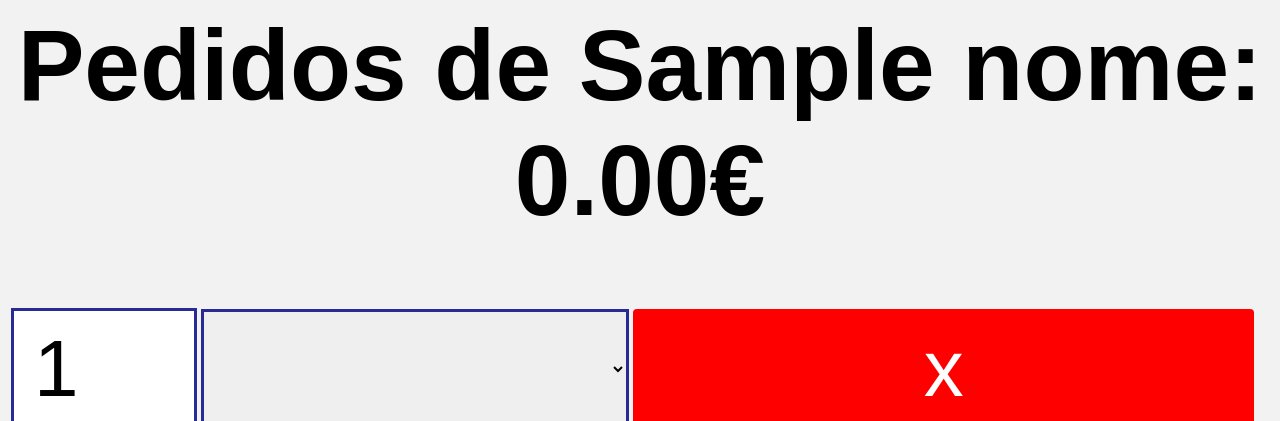
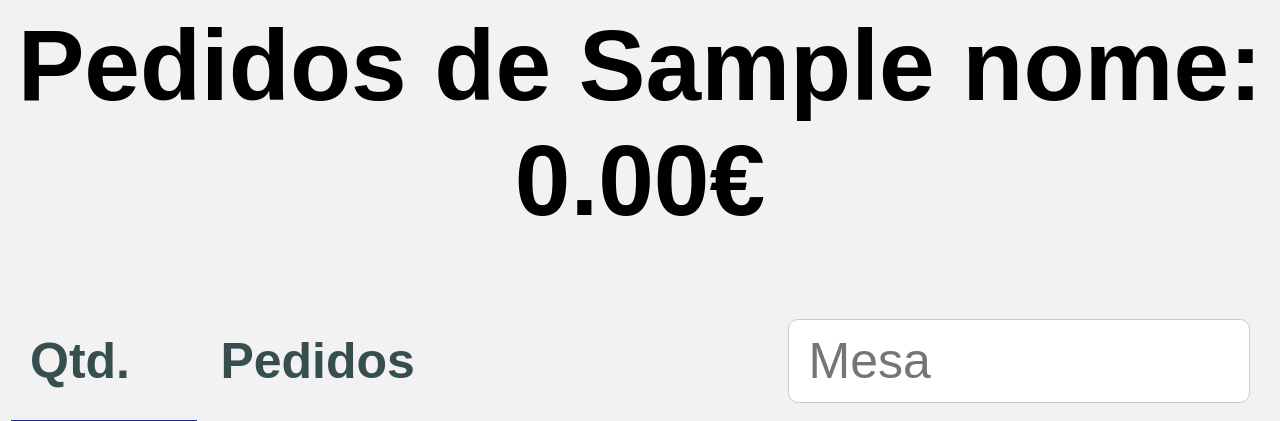
Before and after one commit to rodrig20/servivo-mesa, a Python web app: template templates/fazerPedido.html in a window 1280 px wide. Shown: the top 421 px of the page. Run offline with Jinja, Linux system fonts and the light colour scheme; the template is opened without the code that fills it: most values are stand-ins (such as "Sample title", 1, 10 or a date in 2020); lists and menus that the app fills with data are empty.

Commit message:
Adicionar uma mesa especifica a cada Pedido

```diff
--- a/static/meu_ajax.js
+++ b/static/meu_ajax.js
@@ -1,6 +1,7 @@
 var r = 0;
 
 function addRow(c,opcoes,preco) {
+    document.getElementById("titulo").style.display = "table"
     var table = document.getElementById("tabela");
     var row = table.insertRow(-1);
     row.setAttribute("id",r);
@@ -52,6 +53,7 @@ function calcular_preco(){
 }
 
 function addPreSetRow(opcoes,preco,q,p,t){
+    document.getElementById("titulo").style.display = "table"
     var table = document.getElementById("tabela");
     var row = table.insertRow(-1);
     row.setAttribute("id",r);
@@ -91,6 +93,9 @@ function addPreSetRow(opcoes,preco,q,p,t){
 function removerPedido(n){
     var row = document.getElementById(n);
     row.parentNode.removeChild(row)
+    if ($('.pedido').length==0){
+        document.getElementById("titulo").style.display = "none"
+    }
     calcular_preco();
 }
 
@@ -106,6 +111,7 @@ function pedidoEntregue(n){
 function pedidoPronto(n,v,t){
     $('table#test tr#3').remove();
     json_send = {feito:n, ped:v};
+    console.log(n)
     $.post($SCRIPT_ROOT + '/'+t , json_send, reload,'json');
 }
 
@@ -140,8 +146,8 @@ function enviar(){
     }
 
     emper = $('input[class="nome"]').val();
-
-    json_send = {emper:emper, quant: quant, ped: ped, tip:tip};
+    mesa = $('#mesa').val();
+    json_send = {emper:emper, quant: quant, ped: ped, tip:tip, mesa:mesa};
     $.post($SCRIPT_ROOT, json_send, check,'json');
 }
 
@@ -203,7 +209,7 @@ function voltaServico(data){
 }
 
 function makeLogin(){
-    user = $('input[name="username"]').val();
+    user = $('input[name="username"]').val().replace(/^\s+|\s+$/g, '');
     password = $('input[name="password"]').val();
     json_send = {user:user,pass:password}
     $.post($SCRIPT_ROOT, json_send, voltaServico,'json');
--- a/templates/fazerPedido.html
+++ b/templates/fazerPedido.html
@@ -14,10 +14,52 @@
     </head>
     <body>
         <h1>Pedidos de {{ nome }}: <span id="preco">0.00</span>€</h1>
+        <style>
+            .align-label {
+                display: flex;
+                align-items: center;
+            }
+
+            .align-label label {
+                margin: 0;
+            }
+
+            #mesa {
+                outline:0px;
+                width:100%;
+                font-size:50px;
+                padding: 12px 20px;
+                border: 1px solid #ccc;
+                border-radius: 10px;
+            }
+
+        </style>
+
+        <table id="titulo" style="width:100%;display:none;">
+            <tr>
+                <th style="width:15%; color: #374e4f; font-size: 50px; padding: 12px 20px;">
+                    <div class="align-label">
+                        <label>Qtd.</label>
+                    </div>
+                </th>
+                <th style="width:45%; color: #374e4f; font-size: 50px; padding: 12px 20px;">
+                    <div class="align-label">
+                        <label>Pedidos</label>
+                    </div>
+                </th>
+                <th style="width:40%; color: #374e4f; font-size: 40px; padding: 12px 20px;">
+                    <div class="align-label">
+                        <input id="mesa" type="text" placeholder="Mesa">
+                    </div>
+                </th>
+            </tr>
+        </table>
+
         <div style="overflow-x:auto;">
             <table id="tabela">
                 {% for p in range(pre_def[0]|length) %}
                     <script>
+
                         addPreSetRow(opcoes_Comida_Bebida,preco_Comida_Bebida,"{{pre_def[0][p]}}","{{pre_def[1][p]}}","{{pre_def[2][p]}}");
                         if("{{p}}" == "{{(pre_def[0]|length)-1}}"){
                             calcular_preco();
--- a/templates/pedidos.html
+++ b/templates/pedidos.html
@@ -94,9 +94,9 @@
                         {% if part[p][1]|length > 0 %}
                             <table id="{{ part[p][-1] }}">
                                 <tr>
-                                <th id="nome">
-                                    <p style="font-size:70px" ><b>&nbsp;&nbsp;&nbsp;&nbsp;{{ part[p][0] }}</b></p>
-                                </th>
+                                    <th id="nome">
+                                        <p style="font-size:70px" ><b>&nbsp;&nbsp;&nbsp;&nbsp;{{ part[p][0] }}</b></p>
+                                    </th>
                                 </tr>
                                 {% for i in range(part[p][1]|length) %}
                                     <tr>
```
Also changed, not shown: templates/lista.html (+8 -3 lines), templates/menu.html (+54 -7 lines), templates/pedidoAutomatico.html (+25 -0 lines), 1 other file.
